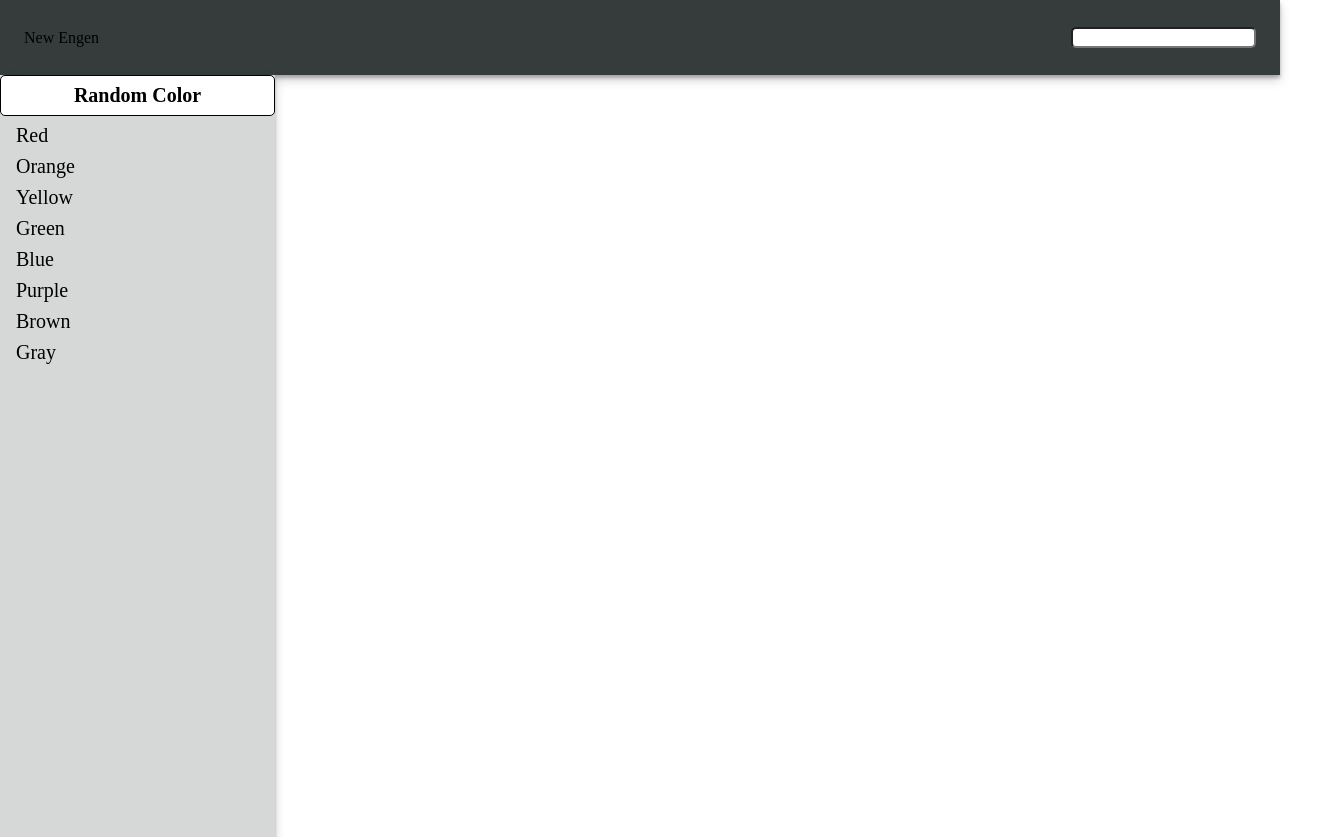
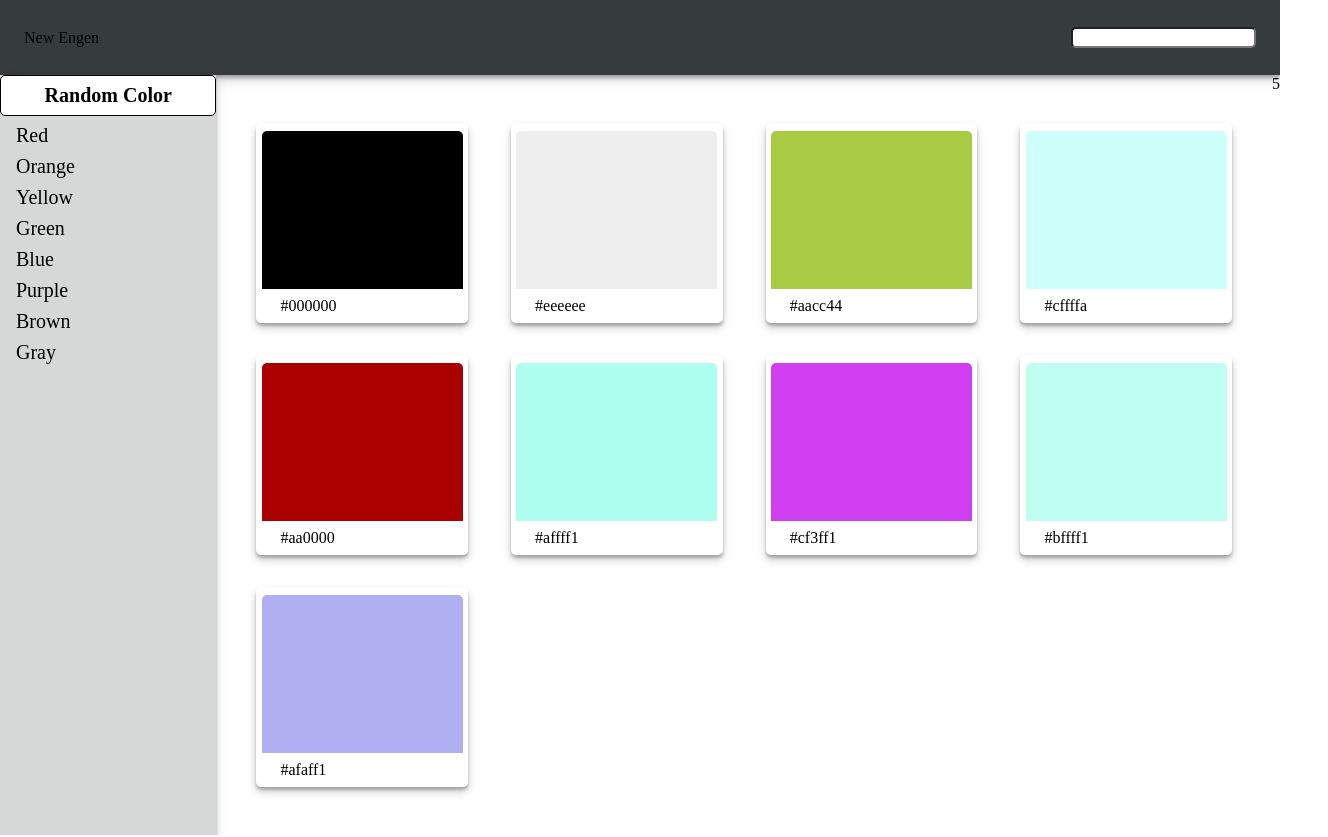
Before and after one commit to elielder/eli-design-assessment, a React (Create React App) app in the folder client/: page / in a window 1280 px wide. Shown: the top 837 px of the page, 1328 px wide, since content can reach past the window. Built offline with nearby package versions, Linux system fonts and the light colour scheme; no server answers; a web font is replaced by a local one.

Commit message:
some styling and proxy war issues

```diff
--- a/client/package.json
+++ b/client/package.json
@@ -2,7 +2,6 @@
   "name": "eli-design-assessment",
   "version": "0.1.0",
   "private": true,
-  "proxy": "http://localhost:4000/",
   "dependencies": {
     "@types/express": "^4.16.1",
     "@types/jest": "^24.0.11",
--- a/client/src/App.css
+++ b/client/src/App.css
@@ -5,7 +5,7 @@
   width: 100vw;
 }
 
-.App.App-body{
+.App .App-body{
     display: flex;
     height: 100%;
   }
--- a/client/src/components/LeftNav.css
+++ b/client/src/components/LeftNav.css
@@ -1,7 +1,6 @@
 
 .LeftNav {
     background: #d6d8d8;
-    height: 100vh;
     width: 275px;
     text-align: left;
     font-size: 20px;
```
